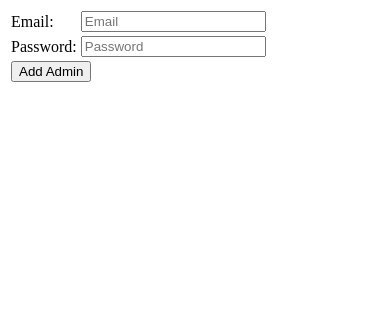
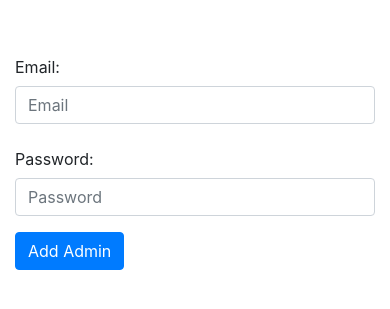
Before and after one commit to steavher/ENrollment.PHP, a PHP site: page /add_admin.php in a window 390 px wide. Shown: the top 309 px of the page. Run offline with PHP 8.4, Linux system fonts and the light colour scheme.

Commit message:
Update add_admin.php

```diff
--- a/add_admin.php
+++ b/add_admin.php
@@ -7,23 +7,18 @@ if ($_SERVER["REQUEST_METHOD"] == "POST" && isset($_POST['submit'])) {
     $password = $_POST['password'];
     $verify = 1;
 
-
     $servername = "localhost";
     $username = "root";
     $dbpassword = "";
     $dbname = "phs_enrollment";
 
-
     $conn = new mysqli($servername, $username, $dbpassword, $dbname);
-
 
     if ($conn->connect_error) {
         die("Connection failed: " . $conn->connect_error);
     }
 
-
     $hashedPassword = password_hash($password, PASSWORD_DEFAULT);
-
 
     $sql = "INSERT INTO accounts (user_type, email, password, created_at, verify)
             VALUES ('Admin', '$email', '$hashedPassword', NOW(), '$verify')";
@@ -34,7 +29,6 @@ if ($_SERVER["REQUEST_METHOD"] == "POST" && isset($_POST['submit'])) {
         $_SESSION['add'] = "Error: " . $sql . "<br>" . $conn->error;
     }
 
-
     $conn->close();
 
     // Redirect to the form page to display the session message
@@ -42,43 +36,53 @@ if ($_SERVER["REQUEST_METHOD"] == "POST" && isset($_POST['submit'])) {
     exit();
 }
 
-if(isset($_SESSION['add'])) //checking wether the session is set or not
-			{
-				echo $_SESSION['add']; //Display the session message if Set
-				unset($_SESSION['add']); //Remove Session message
-			}
+if (isset($_SESSION['add'])) {
+    echo $_SESSION['add'];
+    unset($_SESSION['add']);
+}
 ?>
 
 <!DOCTYPE html>
-<html>
+<html lang="en">
+
 <head>
-	<meta charset="utf-8">
-	<meta name="viewport" content="width=device-width, initial-scale=1">
-	<title></title>
+    <meta charset="utf-8">
+    <meta name="viewport" content="width=device-width, initial-scale=1">
+    <title>Add Admin</title>
+    <!-- Bootstrap CSS link -->
+    <link rel="stylesheet" href="https://maxcdn.bootstrapcdn.com/bootstrap/4.5.2/css/bootstrap.min.css">
 </head>
+
 <body>
 
-<form action="" method="POST">
+    <div class="container mt-5">
+        <form action="" method="POST">
+            <div class="form-group row">
+                <label for="username" class="col-sm-2 col-form-label">Email:</label>
+                <div class="col-sm-10">
+                    <input type="text" name="username" class="form-control" placeholder="Email">
+                </div>
+            </div>
 
-			<table class="">
+            <div class="form-group row">
+                <label for="password" class="col-sm-2 col-form-label">Password:</label>
+                <div class="col-sm-10">
+                    <input type="password" name="password" class="form-control" placeholder="Password">
+                </div>
+            </div>
 
-				<tr>
-					<td> Email:</td>
-					<td> <input type="text" name="username" placeholder="Email"></td>
-				</tr>
+            <div class="form-group row">
+                <div class="col-sm-10 offset-sm-2">
+                    <input type="submit" name="submit" value="Add Admin" class="btn btn-primary">
+                </div>
+            </div>
+        </form>
+    </div>
 
-				<tr>
-					<td> Password:</td>
-					<td> <input type="password" name="password" placeholder="Password"></td>
-				</tr>
 
-				<tr>
-					<td colspan="2">
-						<input type="submit" name="submit" value="Add Admin" class="btn-submit">
-					</td>
-				</tr>
-			</table>
-		</form>
+    <script src="https://code.jquery.com/jquery-3.5.1.slim.min.js"></script>
+    <script src="https://cdn.jsdelivr.net/npm/@popperjs/core@2.9.2/dist/umd/popper.min.js"></script>
+    <script src="https://maxcdn.bootstrapcdn.com/bootstrap/4.5.2/js/bootstrap.min.js"></script>
+</body>
 
-</body>
 </html>
```
